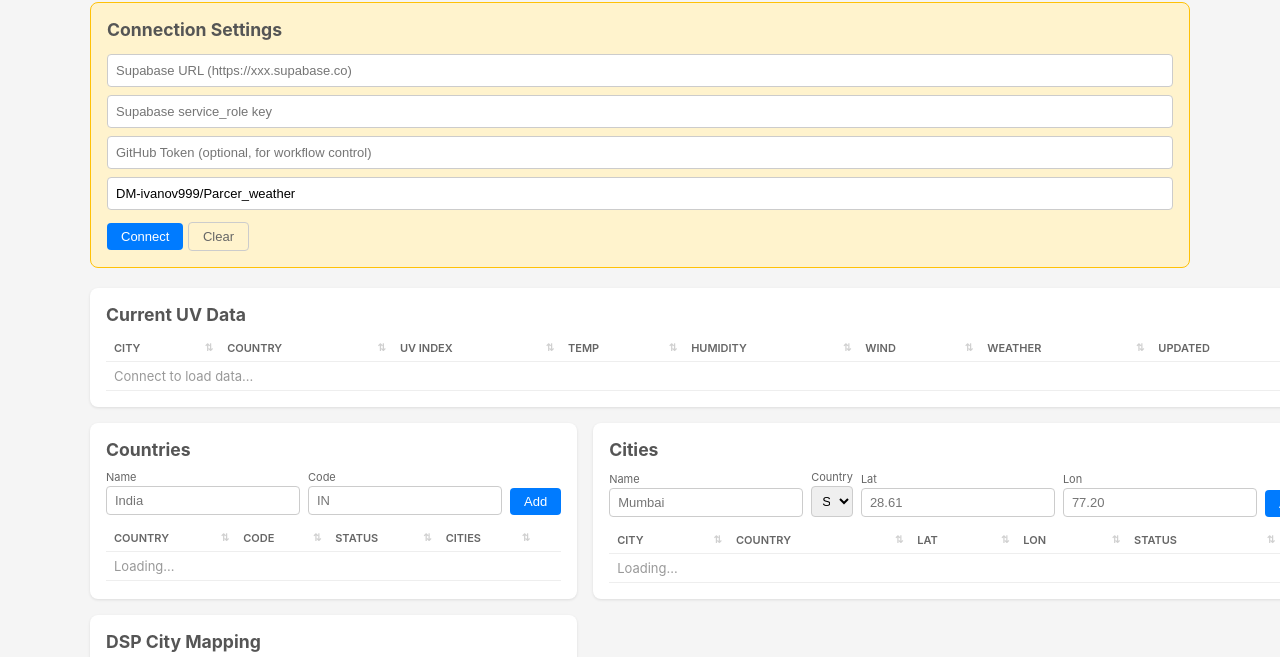
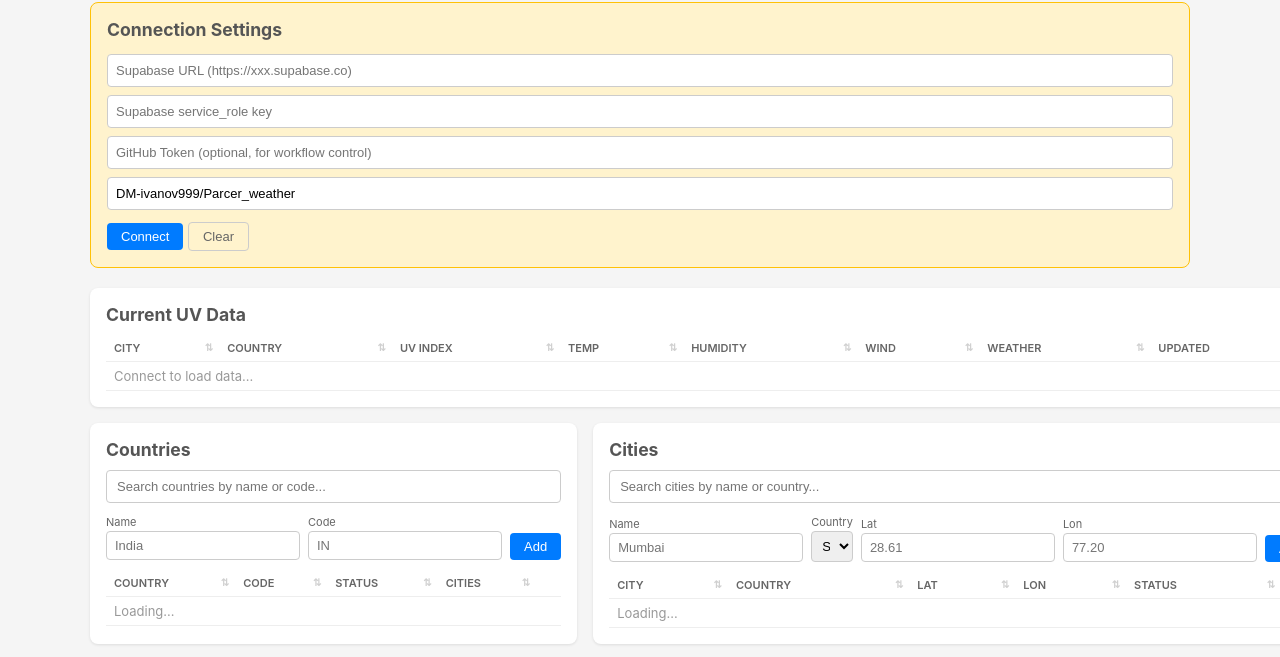
Before and after one commit to DM-ivanov999/Parcer_weather, a plain HTML site: page docs/index.html in a window 1280 px wide. Shown: the part 67-724 px from the top of the page. Drawn offline with nearby package versions, Linux system fonts and the light colour scheme.

Commit message:
Add search functionality to Countries and Cities tables
Added real-time search inputs that filter by:
- Countries: name or country code
- Cities: city name or country name

Search integrates with existing sorting and pagination features.

Co-Authored-By: Claude Sonnet 4.5 <noreply@anthropic.com>

```diff
--- a/docs/index.html
+++ b/docs/index.html
@@ -140,6 +140,11 @@
     <!-- Countries -->
     <div class="card" id="countriesCard">
       <h2>Countries</h2>
+      <div style="margin-bottom:12px;">
+        <input id="countriesSearch" type="text" placeholder="Search countries by name or code..."
+               style="width:100%;padding:8px 10px;border:1px solid #ccc;border-radius:4px;font-size:13px;"
+               oninput="countriesPage=1; renderCountriesTable()">
+      </div>
       <div class="form-row">
         <div class="form-group"><label>Name</label><input id="countryName" placeholder="India"></div>
         <div class="form-group"><label>Code</label><input id="countryCode" placeholder="IN" maxlength="2" style="text-transform:uppercase"></div>
@@ -177,6 +182,11 @@
     <!-- Cities -->
     <div class="card" id="citiesCard">
       <h2>Cities</h2>
+      <div style="margin-bottom:12px;">
+        <input id="citiesSearch" type="text" placeholder="Search cities by name or country..."
+               style="width:100%;padding:8px 10px;border:1px solid #ccc;border-radius:4px;font-size:13px;"
+               oninput="citiesPage=1; renderCitiesTable()">
+      </div>
       <div class="form-row">
         <div class="form-group"><label>Name</label><input id="cityName" placeholder="Mumbai"></div>
         <div class="form-group"><label>Country</label>
@@ -728,13 +738,22 @@ function renderCountriesTable() {
     activeHeader.classList.add(countriesSortDirection);
   }
 
+  // Filter by search query
+  const query = (document.getElementById('countriesSearch')?.value || '').toLowerCase().trim();
+  const filtered = query
+    ? sorted.filter(c =>
+        c.name.toLowerCase().includes(query) ||
+        c.code.toLowerCase().includes(query)
+      )
+    : sorted;
+
   // Pagination
-  const totalItems = sorted.length;
+  const totalItems = filtered.length;
   const totalPages = Math.ceil(totalItems / countriesPageSize);
   countriesPage = Math.max(1, Math.min(countriesPage, totalPages || 1));
   const startIdx = (countriesPage - 1) * countriesPageSize;
   const endIdx = startIdx + countriesPageSize;
-  const pageData = sorted.slice(startIdx, endIdx);
+  const pageData = filtered.slice(startIdx, endIdx);
 
   // Show/hide pagination
   const paginationBar = document.getElementById('countriesPagination');
@@ -905,13 +924,22 @@ function renderCitiesTable() {
     activeHeader.classList.add(citiesSortDirection);
   }
 
+  // Filter by search query
+  const query = (document.getElementById('citiesSearch')?.value || '').toLowerCase().trim();
+  const filtered = query
+    ? sorted.filter(c =>
+        c.name.toLowerCase().includes(query) ||
+        (c.countries?.name || '').toLowerCase().includes(query)
+      )
+    : sorted;
+
   // Pagination
-  const totalItems = sorted.length;
+  const totalItems = filtered.length;
   const totalPages = Math.ceil(totalItems / citiesPageSize);
   citiesPage = Math.max(1, Math.min(citiesPage, totalPages || 1));
   const startIdx = (citiesPage - 1) * citiesPageSize;
   const endIdx = startIdx + citiesPageSize;
-  const pageData = sorted.slice(startIdx, endIdx);
+  const pageData = filtered.slice(startIdx, endIdx);
 
   // Show/hide pagination
   const paginationBar = document.getElementById('citiesPagination');
```
